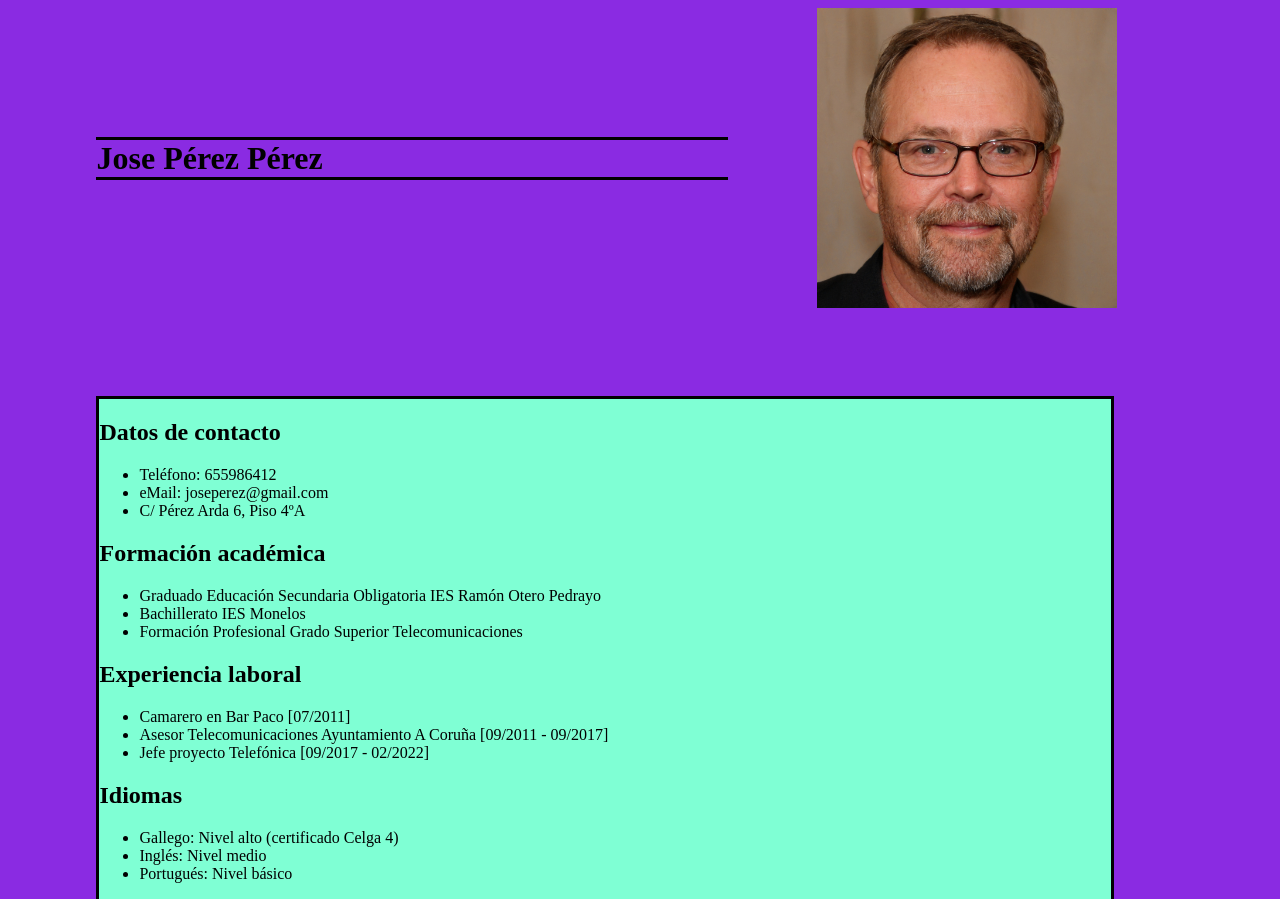
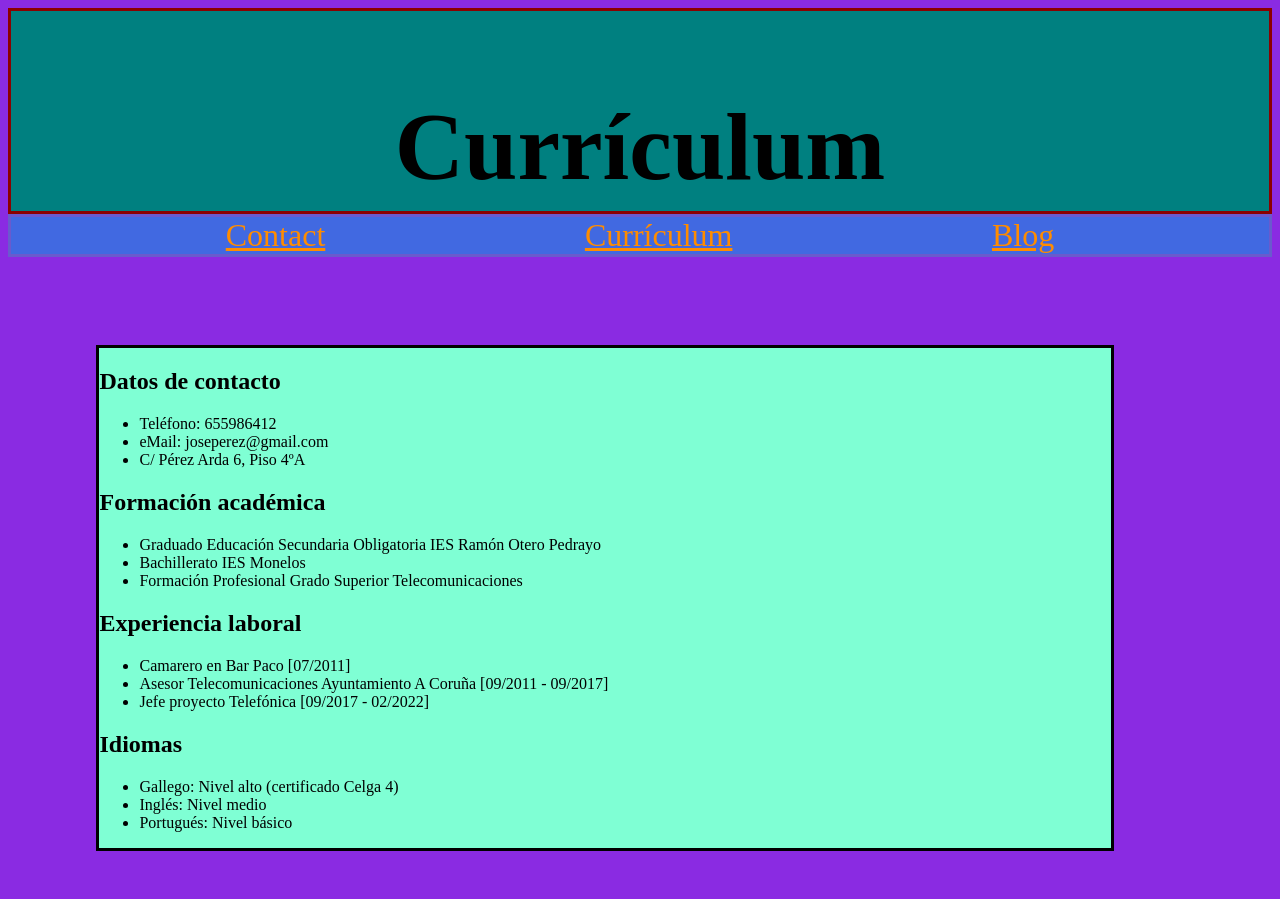
Before and after one commit to KhrisDV/Curriculum, a plain HTML site: page src/index.html in a window 1280 px wide. Shown: the top 899 px of the page. Drawn offline with Linux system fonts and the light colour scheme.

Commit message:
include nav in all documents

```diff
--- a/src/index.html
+++ b/src/index.html
@@ -11,11 +11,14 @@
 </head>
 <body>
     <header>
-        <h1>Jose Pérez Pérez</h1>
-        <div class="avatar">
-            <img src="/src/imagenes/avatar.jpg" alt="Jose Pérez">
-        </div>
+        <h2>Currículum</h2>
     </header>
+
+    <nav>
+      <a class="navegador" href="/src/contact.html">Contact</a>
+      <a class="navegador" href="/src/index.html">Currículum</a>
+      <a class="navegador" href="/src/blog.html">Blog</a>
+    </nav>
 
     <div class="contenedor">
         <h2>Datos de contacto</h2>
@@ -45,17 +48,16 @@
             </ul>
     </div>
         <footer>
-            <img src="Imagenes/facebook.png" target="_blank" alt="Facebook">
+            <img src="Imagenes/facebook.png" alt="Facebook">
                 <a href="https://es-es.facebook.com/" target="_blank">
                 <h3>Facebook</h3></a>
-            <img src="Imagenes/github.png" target="_blank" alt="GitHub">
+            <img src="Imagenes/github.png" alt="GitHub">
             <a href="https://github.com/KhrisDV" target="_blank">
                 <h3>GitHub</h3></a>
-            <img src="Imagenes/insta.png" target="_blank" alt="Instagram">
+            <img src="Imagenes/insta.png" alt="Instagram">
             <a href="https://www.instagram.com/?hl=es" target="_blank">
                 <h3>Instagram</h3>
             </a>
-
         </footer>
 </body>
 </html>
--- a/src/styles/blog.css
+++ b/src/styles/blog.css
@@ -1,5 +1,6 @@
 header {
     display: flex;
+    height: 200px;
     border:solid darkred;
     font-size: 4em;
     background-color: teal;
--- a/src/styles/contact.css
+++ b/src/styles/contact.css
@@ -1,18 +1,41 @@
 header {
-  background-color: blueviolet;
-  font-size: 2em;
-  color: darkred;
-  border: solid 15px black;
-  width: 92%;
+  display: flex;
+  height: 200px;
+  border:solid 15px darkred;
+  font-size: 3em;
+  background-color: teal;
+  justify-content: center;
   text-align: center;
 }
 
+nav {
+  border: solid slateblue;
+  background-color: royalblue;
+  font-size: 2em;
+  text-align: center;
+}
+
+form {
+  display: flex;
+  flex-direction: column;
+  justify-content: left;
+  width: 50%;
+}
+
+a {
+  margin: 4% 10%;
+  color: darkorange;
+  text-align: justify;
+}
+
 body {
-  background-image: url(/Curriculum/src/imagenes/contacto.jpg);
+  background-image: url(/src/imagenes/contacto.jpg);
 
 }
+
 
 main {
   display: flex;
   flex-direction: column;
+
 }
--- a/src/styles/index.css
+++ b/src/styles/index.css
@@ -1,21 +1,26 @@
-h1 {
-    border-block: solid black;
-    display: inline
-    bottom: 40%;
-    width: 50%;
-    margin: 7%;
+header {
+    display: flex;
+    height: 200px;
+    border:solid darkred;
+    font-size: 4em;
+    background-color: teal;
+    align-content: center;
+    justify-content: center;
 }
 
-header {
-    display: flex;
-    align-items: center;
+nav {
+    border: solid slateblue;
+    background-color: royalblue;
+    font-size: 2em;
+    text-align: center;
 }
 
-.avatar {
-    display: flex;
-    height: 300px;
-    width: 300px;
+.navegador {
+    margin: 4% 10%;
+    color: darkorange;
+    text-align: justify;
 }
+
 
 body {
     background-color: blueviolet;
@@ -29,9 +34,6 @@ body {
     bottom: 55%;
 }
 
-h3 {
-font-style: italic;
-}
 
 footer {
 display: flex;
```
Also changed, not shown: src/blog.html (+7 -9 lines), src/contact.html (+8 -11 lines).
